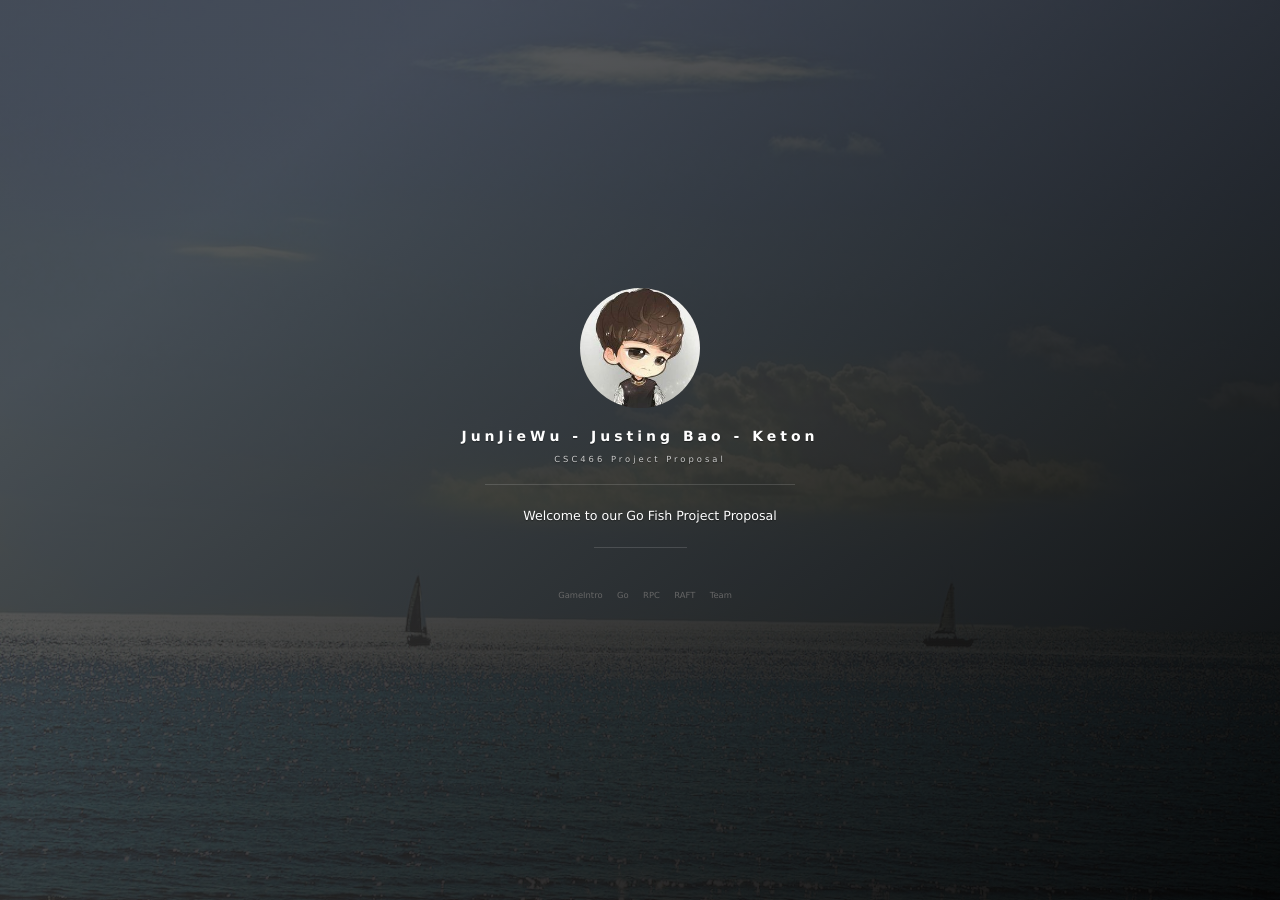
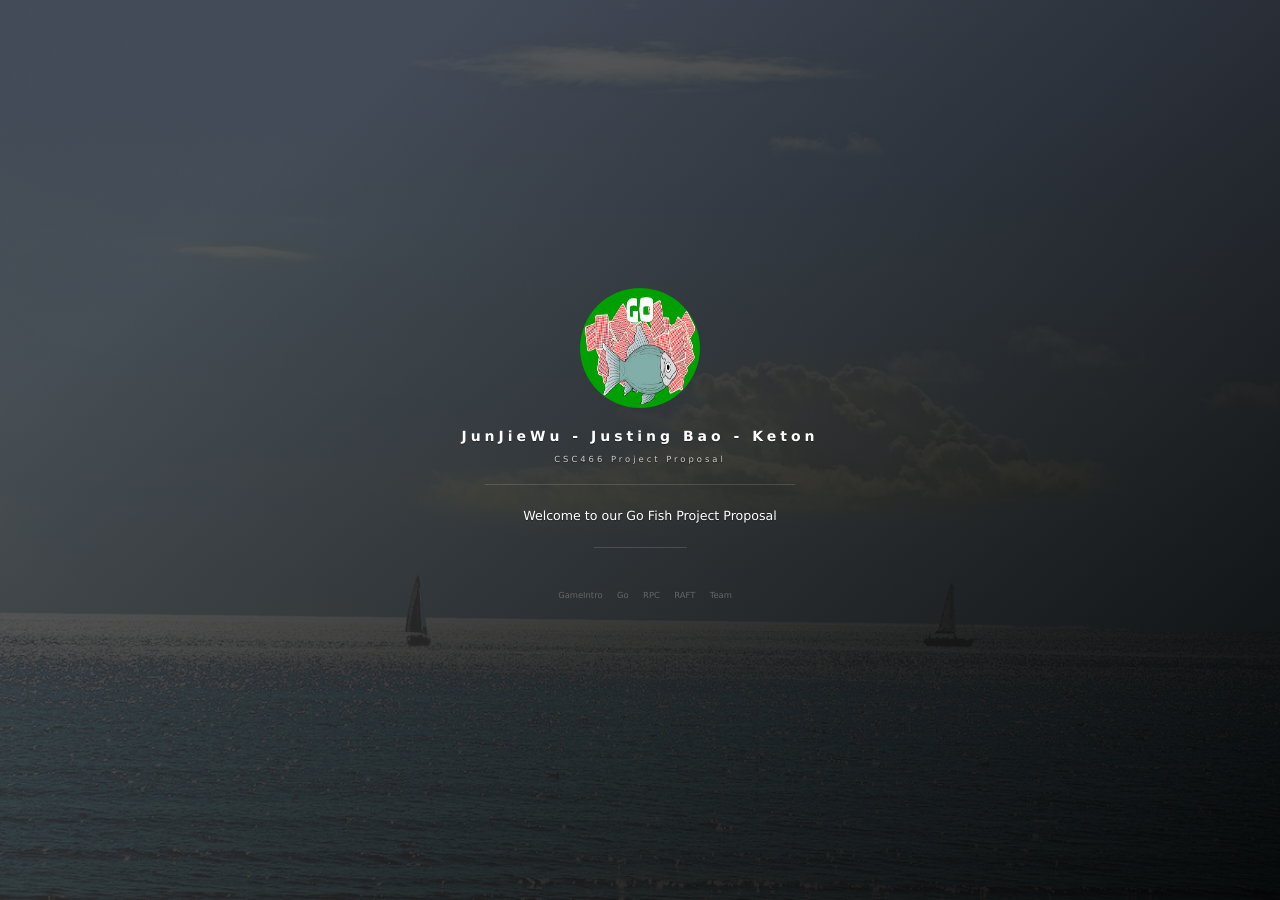
Before and after one commit to junjiewu1995/CSC466-Go-Fish-Project, a Jekyll site: the page built from index.html, in a window 1280 px wide. Built offline with Jekyll 4.4.1, drawn with Linux system fonts in a browser that asks for light colours; nearby versions of some CDN libraries; the list of posts is cut into pages by our own code; comment, search, counter and statistics services are not loaded; grey boxes are pictures that could not be loaded.

Commit message:
Update side-panel.html

```diff
--- a/_includes/side-panel.html
+++ b/_includes/side-panel.html
@@ -6,7 +6,7 @@
         <!-- 头像效果-start -->
         <div class="ih-item circle effect right_to_left">
             <a href="/#blog" title="前往 {{ site.title }} 的主页" class="blog-button">
-                <div class="img"><img src="/images/avatar.jpg" alt="img"></div>
+                <div class="img"><img src="../GoFish.jpeg" alt="img"></div>
                 <div class="info">
                     <div class="info-back">
                         <h2>
```
